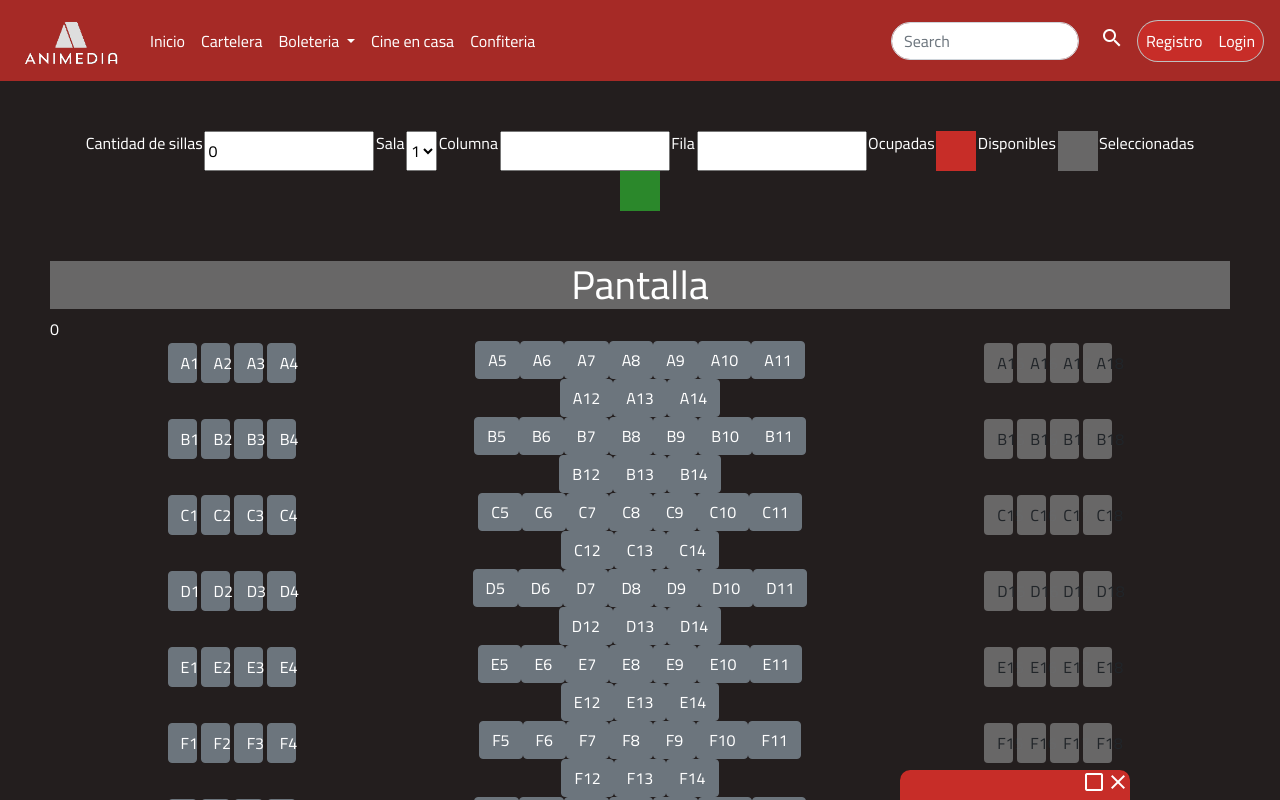
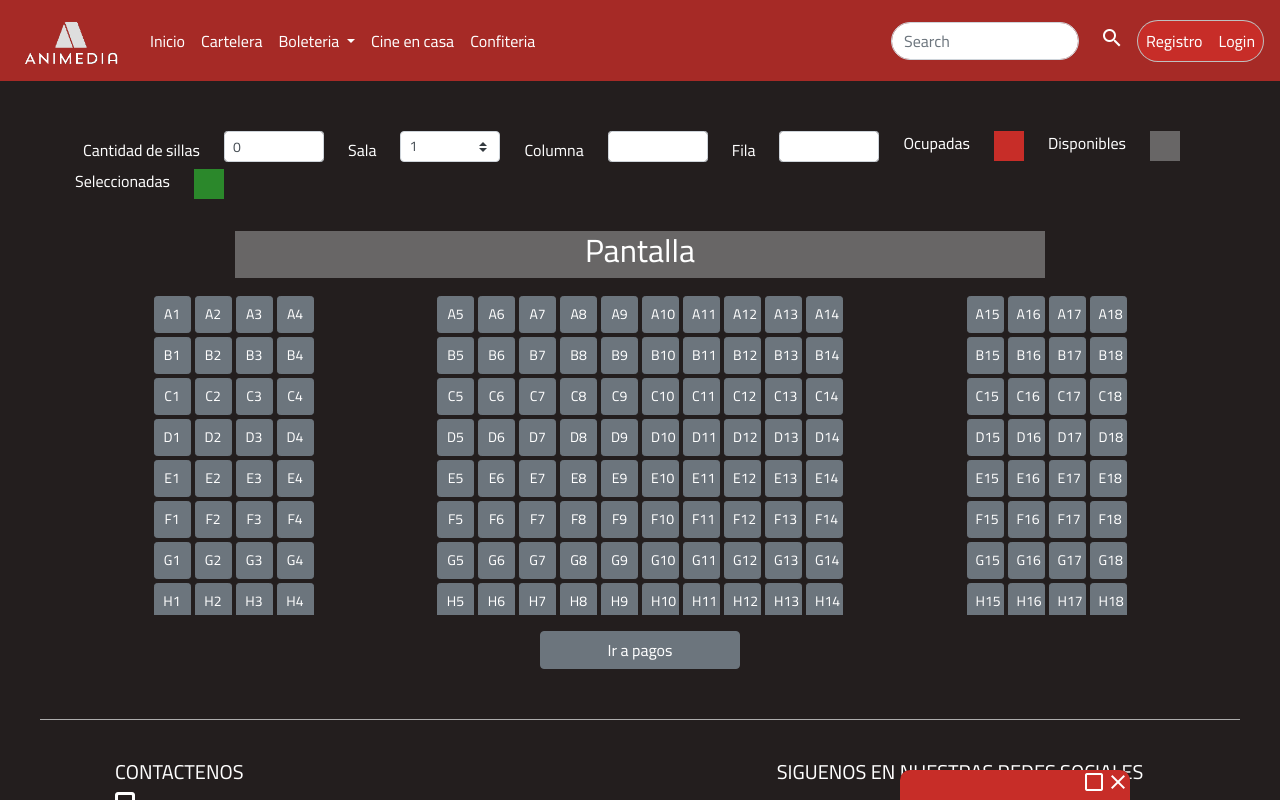
Before and after one commit to julianza32/Animedia, an Angular app in the folder animedia/: page /boleteria in a window 1280 px wide. Shown: the top 800 px of the page. Built offline with nearby package versions, Linux system fonts and the light colour scheme.

Commit message:
boleteria

```diff
--- a/animedia/src/app/pages/boleteria/boleteria.component.css
+++ b/animedia/src/app/pages/boleteria/boleteria.component.css
@@ -1,18 +1,14 @@
 .sillas{
-    width: 8%;
-    max-width: 40px;
-    max-height: 40px;
-
+    width: 37px;
+    height: 37px;
     margin: 2px;
-
-
 }
 .sillasm{
-    width: 40px;
-    height: 40px;
+    width: 30px;
+    height: 30px;
 }
 .pantalla{
-    margin-top:10px;
+    width: 700px;
     background-color: rgba(128, 128, 128, 0.74);
 }
 .disponibles{
@@ -31,3 +27,24 @@ section, .boleteria{
 .sillas:hover{
     background-color: rgb(43, 136, 43);
 }
+
+input{
+    max-width: 100px;
+}
+select{
+    min-width: 100px;
+}
+.contenedorSillas{
+    overflow: auto;
+    min-width: auto;
+    max-height: 400px;
+}
+.columna{
+    min-width: 170px;
+}
+.columnaC{
+    min-width: 470px;
+}
+.preferencial, .pantalla{
+    min-width: 810px;
+}
--- a/animedia/src/app/pages/boleteria/boleteria.component.html
+++ b/animedia/src/app/pages/boleteria/boleteria.component.html
@@ -1,11 +1,13 @@
 <div class="boleteria">
-    <section class="seleccion">
-        <form class="row d-flex justify-content-around " #boleteriaForm="ngForm">
-            <label for="puestosE">Cantidad de sillas</label>
-            <input name="puestosE" type="number" [(ngModel)]="puestosE">
-
-            <label for="sala">Sala</label>
-            <select name="sala" id="sala">
+    <section class="seleccion m-3 px-4">
+        <form class="row d-flex bd-highlight " #boleteriaForm="ngForm">
+            <div class="d-flex justify-conten-between">
+                <label class="col-form-label mr-4 ml-2" for="puestosE">Cantidad de sillas</label>
+                <input class="form-control form-control-sm mr-4" name="puestosE" type="number" [(ngModel)]="puestosE">
+            </div>
+            <div class="d-flex justify-conten-between">
+                <label class="col-form-label mr-4" for="sala">Sala</label>
+                <select class="custom-select custom-select-sm mr-4" name="sala" id="sala">
                     <option value="1"> 1 </option>
                     <option value="2"> 2 </option>
                     <option value="3"> 3 </option>
@@ -15,40 +17,56 @@
                     <option value="7"> 7 </option>
                     <option value="8"> 8 </option>
                 </select>
-            <label for="Colum">Columna</label>
-            <input type="number" name="Colum">
-            <label for="Fila">Fila</label>
-            <input type="text" name="Fila">
+            </div>
 
-            <span> Ocupadas</span>
-            <div class="sillasm ocupadas"></div>
-            <span> Disponibles</span>
-            <div class="sillasm disponibles"></div>
-            <span> Seleccionadas</span>
-            <div class="sillasm seleccionadas"></div>
 
+            <div class="d-flex justify-conten-between">
+                <label class="col-form-label mr-4" for="Colum">Columna</label>
+                <input class="form-control form-control-sm mr-4" type="number" name="Colum">
+                <label class="col-form-label mr-4" for="Fila">Fila</label>
+                <input class="form-control form-control-sm mr-4" type="text" name="Fila">
+            </div>
+
+            <div class="d-flex justify-conten-between">
+                <span class="mr-4"> Ocupadas</span>
+                <div class="sillasm ocupadas mr-4"></div>
+                <span class="mr-4"> Disponibles</span>
+                <div class="sillasm disponibles mr-4"></div>
+
+            </div>
+            <span class="mr-4"> Seleccionadas</span>
+            <div class="d-flex justify-conten-between">
+                <div class="sillasm seleccionadas mr-4"></div>
+            </div>
         </form>
     </section>
-    <div class="pantalla text-center">
-        <h1>Pantalla</h1>
+
+    <div class="contenedorSillas">
+        <div class="d-flex justify-content-center">
+            <div class="pantalla text-center m-3">
+                <h2>Pantalla</h2>
+            </div>
         </div>
 
-        {{puestos}}
-    <div class=" row " *ngFor="let silla of sillas">
+
+        <div class=" row px-5" *ngFor="let silla of sillas">
             <div class="col-12">
                 <div class="d-flex justify-content-between">
-                <div class="col-4 row d-flex justify-content-center">
-                    <button id="{{silla}}{{columna}}" class="btn btn-secondary sillas" (click)="puestosSeleccionados(this.silla+this.columna)"
+                    <div class="col-3 d-flex justify-content-center columna">
+                        <button id="{{silla}}{{columna}}" class="btn btn-secondary btn-sm sillas"
+                            (click)="puestosSeleccionados(this.silla+this.columna)"
                             *ngFor="let columna of columnas">{{silla}}{{columna}}</button>
 
                     </div>
-                <div class="col-4 row d-flex justify-content-center ">
-                        <button id="{{silla}}{{columna}}" class="btn btn-secondary "
-                        *ngFor="let columna of columnas2" (click)="puestosSeleccionados(this.silla+this.columna)">{{silla}}{{columna}}</button>
+                    <div class="col-6  d-flex justify-content-center columnaC">
+                        <button id="{{silla}}{{columna}}" class="btn btn-secondary btn-sm sillas "
+                            *ngFor="let columna of columnas2"
+                            (click)="puestosSeleccionados(this.silla+this.columna)">{{silla}}{{columna}}</button>
                     </div>
-                <div class="col-4 row d-flex justify-content-center ">
 
-                        <button id="{{silla}}{{columna}}" class="btn disponibles sillas" (click)="puestosSeleccionados(this.silla+this.columna)"
+                    <div class="col-3  d-flex justify-content-center columna">
+                        <button id="{{silla}}{{columna}}" class="btn btn-secondary btn-sm sillas"
+                            (click)="puestosSeleccionados(this.silla+this.columna)"
                             *ngFor="let columna of columnas3">{{silla}}{{columna}}</button>
 
                     </div>
@@ -58,16 +76,22 @@
             </div>
         </div>
         <br>
-    <div class="row" *ngFor="let silla of sillas2">
+        <div class="text-center">
+            <div class="row d-flex justify-content-center" *ngFor="let silla of sillas2">
                 <div class="col-12">
                     <div class="d-flex justify-content-center ">
 
-                    <button id="{{silla}}{{columna}}" class="btn btn-danger sillas" (click)="puestosSeleccionados(this.silla+this.columna)"
+                        <button id="{{silla}}{{columna}}" class="btn btn-secondary btn-sm sillas"
+                            (click)="puestosSeleccionados(this.silla+this.columna)"
                             *ngFor="let columna of columnas4">{{silla}}{{columna}}</button>
 
                     </div>
                 </div>
             </div>
-
+        </div>
+    </div>
+    <div class="text-center m-3">
+        <button type="submit" style="width: 200px;" class="btn-responsive btn btn-secondary">Ir a pagos </button>
+    </div>
     <!-- </div> -->
 </div>
```
Lines whose indentation alone changed are shown as unchanged.
